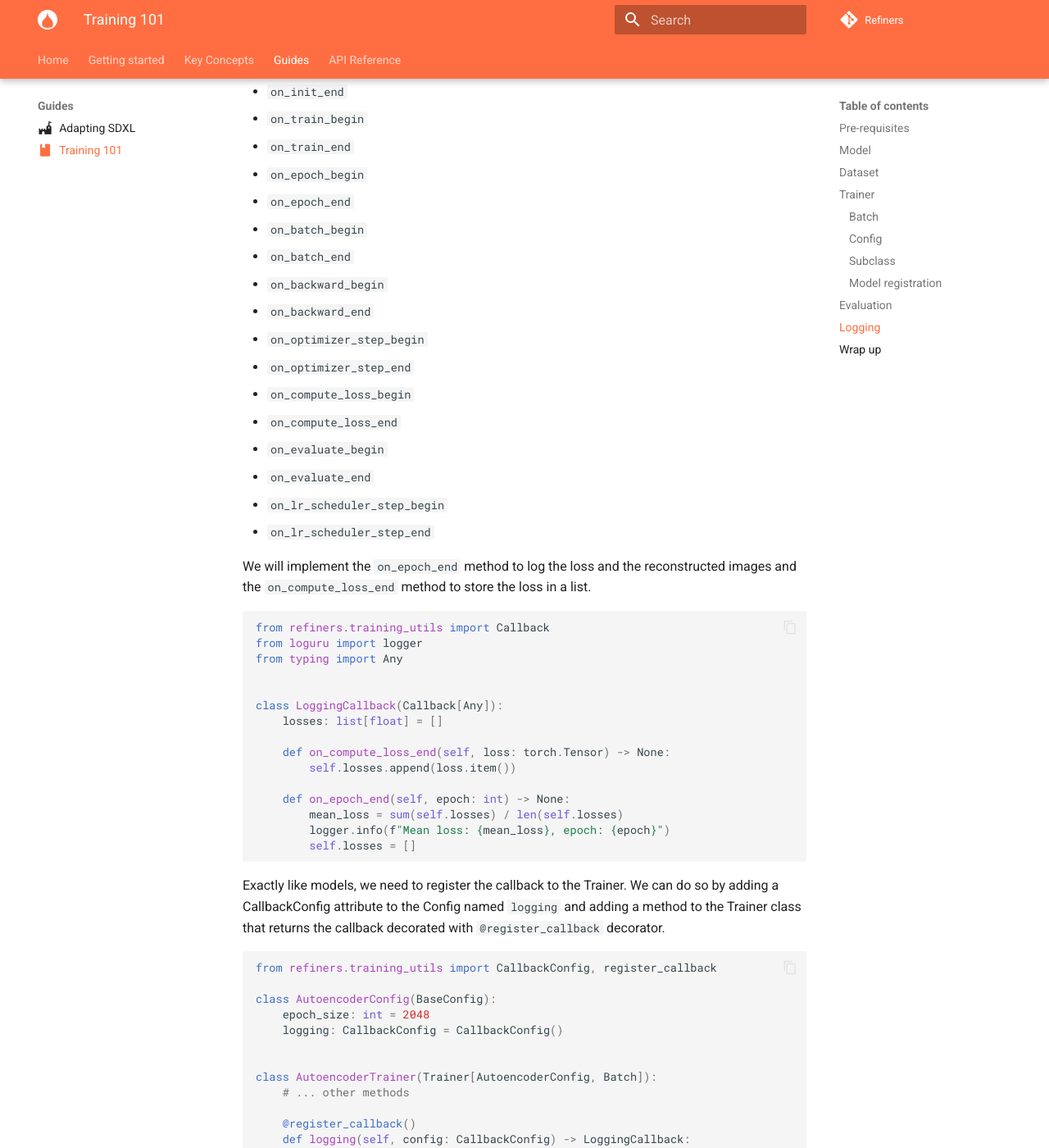
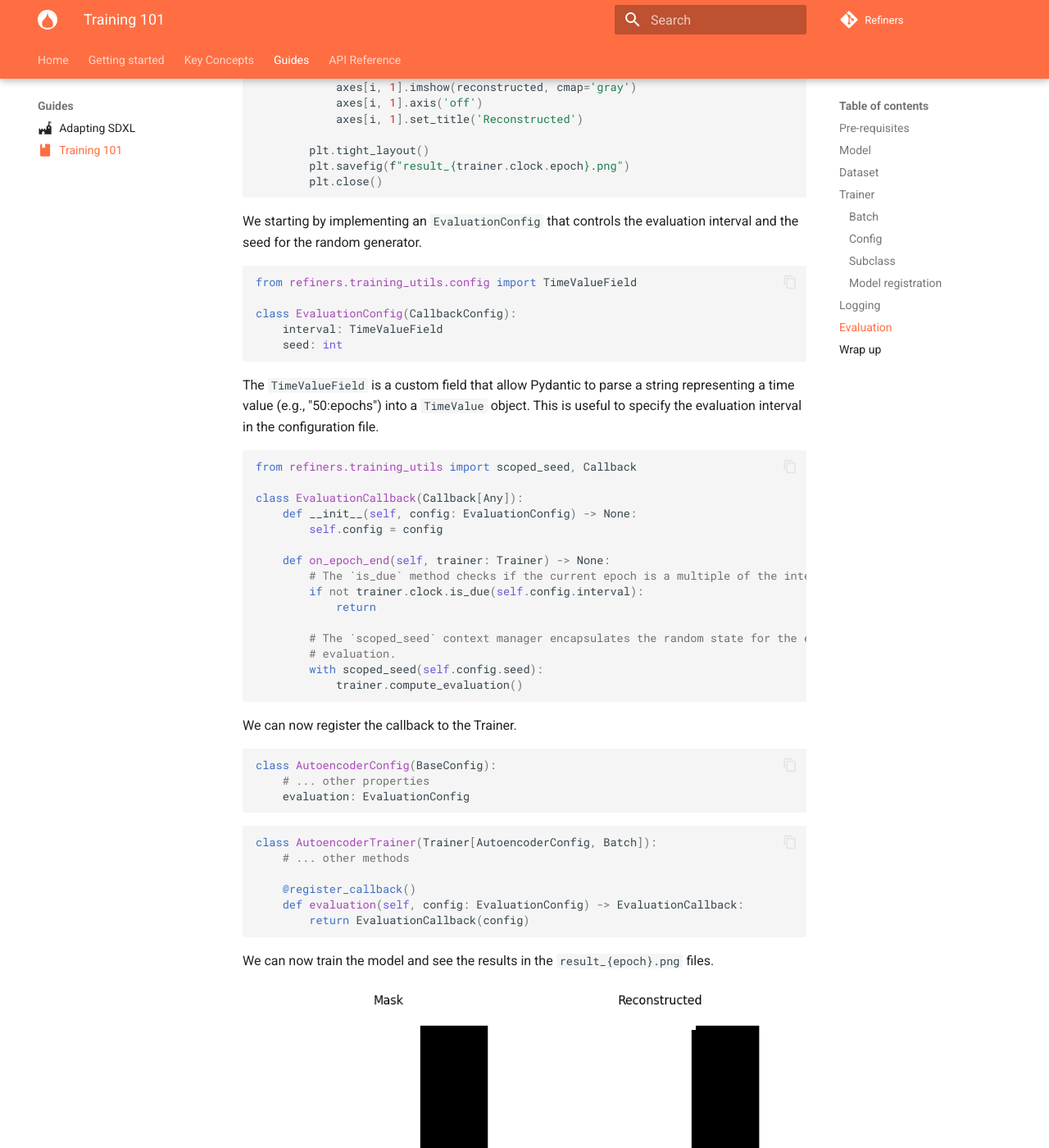
Before and after one commit to finegrain-ai/refiners, an MkDocs documentation site: the page built from docs/guides/training_101/index.md, in a window 1280 px wide and 1400 px high, scrolled down 7907 px. Shown: the whole window at 82% size. Built offline with MkDocs 1.6.1 and Material for MkDocs 9.7.7, drawn with Linux system fonts in a browser that asks for light colours; comment, search, counter and statistics services are not loaded; some of the changed text lies outside the part shown.

Commit message:
update Training 101

````diff
--- a/docs/guides/training_101/index.md
+++ b/docs/guides/training_101/index.md
@@ -222,12 +222,10 @@
 from refiners.training_utils import BaseConfig, TrainingConfig, OptimizerConfig, LRSchedulerConfig, Optimizers, LRSchedulerType, Epoch
 
 class AutoencoderConfig(BaseConfig):
-    # Since we are using a synthetic dataset, we will use a arbitrary fixed epoch size.
-    epoch_size: int = 2048
+    ...
 
 training = TrainingConfig(
     duration=Epoch(1000),
-    batch_size=32,
     device="cuda" if torch.cuda.is_available() else "cpu",
     dtype="float32"
 )
@@ -252,30 +250,31 @@
 
 We can now define the Trainer subclass. It should inherit from `refiners.training_utils.Trainer` and implement the following methods:
 
-  - `get_item`: This method should take an index and return a Batch.
-  - `collate_fn`: This method should take a list of Batch and return a concatenated Batch.
-  - `dataset_length`: We implement this property to return the length of the dataset.
-  - `compute_loss`: This method should take a Batch and return the loss.
+  - `create_data_iterable`: The `Trainer` will call this method to create and cache the data iterable. During training, the loop will pull batches from this iterable and pass them to the `compute_loss` method. Every time the iterable is exhausted, an epoch ends.
+  - `compute_loss`: This method should take a Batch and return the loss tensor.
+
+Here is a simple implementation of the `create_data_iterable` method. For this toy example, we will generate a simple list of `Batch` objects containing random masks. Later you can replace this with `torch.utils.data.DataLoader` or any other data loader with more complex features that support shuffling, parallel loading, etc.
 
 ```python
 from functools import cached_property
 from refiners.training_utils import Trainer
 
 
+class AutoencoderConfig(BaseConfig):
+    num_images: int = 2048
+    batch_size: int = 32
+
+
 class AutoencoderTrainer(Trainer[AutoencoderConfig, Batch]):
-    @cached_property
-    def image_generator(self) -> Generator[torch.Tensor, None, None]:
-        return generate_mask(size=64)
+    def create_data_iterable(self) -> list[Batch]:
+        dataset: list[Batch] = []
+        generator = generate_mask(size=64)
 
-    def get_item(self, index: int) -> Batch:
-        return Batch(image=next(self.image_generator).to(self.device, self.dtype))
+        for _ in range(self.config.num_images // self.config.batch_size):
+            masks = [next(generator) for _ in range(self.config.batch_size)]
+            dataset.append(Batch(image=torch.cat(masks, dim=0)))
 
-    def collate_fn(self, batch: list[Batch]) -> Batch:
-        return Batch(image=torch.cat([b.image for b in batch]))
-
-    @property
-    def dataset_length(self) -> int:
-        return self.config.epoch_size
+        return dataset
 
     def compute_loss(self, batch: Batch) -> torch.Tensor:
         raise NotImplementedError("We'll implement this later")
@@ -304,16 +303,20 @@
 
 
 class AutoencoderConfig(BaseConfig):
-    epoch_size: int = 2048
+    num_images: int = 2048
+    batch_size: int = 32
     autoencoder: AutoencoderModelConfig
 
 
 class AutoencoderTrainer(Trainer[AutoencoderConfig, Batch]):
+    # ... other methods
+
     @register_model()
     def autoencoder(self, config: AutoencoderModelConfig) -> Autoencoder:
         return Autoencoder()
 
     def compute_loss(self, batch: Batch) -> torch.Tensor:
+        batch.image = batch.image.to(self.device, self.dtype)
         x_reconstructed = self.autoencoder.decoder(
             self.autoencoder.encoder(batch.image)
         )
@@ -329,58 +332,6 @@
 ![alt text](terminal-logging.png)
 
 
-## Evaluation
-
-We can also evaluate the model using the `compute_evaluation` method.
-
-```python
-training = TrainingConfig(
-    duration=Epoch(1000)
-    batch_size=32,
-    device="cuda" if torch.cuda.is_available() else "cpu",
-    dtype="float32",
-    evaluation_interval=Epoch(50),
-)
-
-class AutoencoderTrainer(Trainer[AutoencoderConfig, Batch]):
-    # ... other methods
-
-    def compute_evaluation(self) -> None:
-        generator = generate_mask(size=64, seed=0)
-
-        grid: list[tuple[Image.Image, Image.Image]] = []
-        for _ in range(4):
-            mask = next(generator).to(self.device, self.dtype)
-            x_reconstructed = self.autoencoder.decoder(
-                self.autoencoder.encoder(mask)
-            )
-            loss = F.mse_loss(x_reconstructed, mask)
-            logger.info(f"Validation loss: {loss.detach().cpu().item()}")
-            grid.append(
-                (tensor_to_image(mask), tensor_to_image((x_reconstructed>0.5).float()))
-            )
-
-        import matplotlib.pyplot as plt
-
-        _, axes = plt.subplots(4, 2, figsize=(8, 16))
-
-        for i, (mask, reconstructed) in enumerate(grid):
-            axes[i, 0].imshow(mask, cmap='gray')
-            axes[i, 0].axis('off')
-            axes[i, 0].set_title('Mask')
-
-            axes[i, 1].imshow(reconstructed, cmap='gray')
-            axes[i, 1].axis('off')
-            axes[i, 1].set_title('Reconstructed')
-
-        plt.tight_layout()
-        plt.savefig(f"result_{trainer.clock.epoch}.png")
-        plt.close()
-```
-
-![alt text](evaluation.png)
-
-
 ## Logging
 
 Let's write a simple logging callback to log the loss and the reconstructed images during training. A callback is a class that inherits from `refiners.training_utils.Callback` and implement any of the following methods:
@@ -391,8 +342,8 @@
 - `on_train_end`
 - `on_epoch_begin`
 - `on_epoch_end`
-- `on_batch_begin`
-- `on_batch_end`
+- `on_step_begin`
+- `on_step_end`
 - `on_backward_begin`
 - `on_backward_end`
 - `on_optimizer_step_begin`
@@ -430,7 +381,7 @@
 from refiners.training_utils import CallbackConfig, register_callback
 
 class AutoencoderConfig(BaseConfig):
-    epoch_size: int = 2048
+    # ... other properties
     logging: CallbackConfig = CallbackConfig()
 
 
@@ -444,6 +395,101 @@
 
 ![alt text](loss-logging.png)
 
+## Evaluation
+
+Let's add an evaluation step to the Trainer. We will generate a few masks and their reconstructions and save them to a file. We start by implementing a `compute_evaluation` method, then we register a callback to call this method at regular intervals.
+
+
+```python
+class AutoencoderTrainer(Trainer[AutoencoderConfig, Batch]):
+    # ... other methods
+
+    def compute_evaluation(self) -> None:
+        generator = generate_mask(size=64, seed=0)
+
+        grid: list[tuple[Image.Image, Image.Image]] = []
+        for _ in range(4):
+            mask = next(generator).to(self.device, self.dtype)
+            x_reconstructed = self.autoencoder.decoder(
+                self.autoencoder.encoder(mask)
+            )
+            loss = F.mse_loss(x_reconstructed, mask)
+            logger.info(f"Validation loss: {loss.detach().cpu().item()}")
+            grid.append(
+                (tensor_to_image(mask), tensor_to_image((x_reconstructed>0.5).float()))
+            )
+
+        import matplotlib.pyplot as plt
+
+        _, axes = plt.subplots(4, 2, figsize=(8, 16))
+
+        for i, (mask, reconstructed) in enumerate(grid):
+            axes[i, 0].imshow(mask, cmap='gray')
+            axes[i, 0].axis('off')
+            axes[i, 0].set_title('Mask')
+
+            axes[i, 1].imshow(reconstructed, cmap='gray')
+            axes[i, 1].axis('off')
+            axes[i, 1].set_title('Reconstructed')
+
+        plt.tight_layout()
+        plt.savefig(f"result_{trainer.clock.epoch}.png")
+        plt.close()
+```
+
+We starting by implementing an `EvaluationConfig` that controls the evaluation interval and the seed for the random generator.
+
+```python
+from refiners.training_utils.config import TimeValueField
+
+class EvaluationConfig(CallbackConfig):
+    interval: TimeValueField
+    seed: int
+```
+
+The `TimeValueField` is a custom field that allow Pydantic to parse a string representing a time value (e.g., "50:epochs") into a `TimeValue` object. This is useful to specify the evaluation interval in the configuration file.
+
+```python
+from refiners.training_utils import scoped_seed, Callback
+
+class EvaluationCallback(Callback[Any]):
+    def __init__(self, config: EvaluationConfig) -> None:
+        self.config = config
+
+    def on_epoch_end(self, trainer: Trainer) -> None:
+        # The `is_due` method checks if the current epoch is a multiple of the interval.
+        if not trainer.clock.is_due(self.config.interval):
+            return
+
+        # The `scoped_seed` context manager encapsulates the random state for the evaluation and restores it after the
+        # evaluation.
+        with scoped_seed(self.config.seed):
+            trainer.compute_evaluation()
+```
+
+We can now register the callback to the Trainer.
+
+
+```python
+class AutoencoderConfig(BaseConfig):
+    # ... other properties
+    evaluation: EvaluationConfig
+```
+
+
+```python
+class AutoencoderTrainer(Trainer[AutoencoderConfig, Batch]):
+    # ... other methods
+
+    @register_callback()
+    def evaluation(self, config: EvaluationConfig) -> EvaluationCallback:
+        return EvaluationCallback(config)
+```
+
+We can now train the model and see the results in the `result_{epoch}.png` files.
+
+![alt text](evaluation.png)
+
 ## Wrap up
 
 You can train this toy model using the code below:
@@ -453,7 +499,6 @@
     ```py
     import random
     from dataclasses import dataclass
-    from functools import cached_property
     from typing import Any, Generator
 
     import torch
@@ -477,8 +523,10 @@
         TrainingConfig,
         register_callback,
         register_model,
-        Epoch,
     )
+    from refiners.training_utils.common import scoped_seed
+    from refiners.training_utils.config import TimeValueField
+
 
     class ConvBlock(fl.Chain):
         def __init__(self, in_channels: int, out_channels: int) -> None:
@@ -615,9 +663,31 @@
             self.losses = []
 
 
+    class EvaluationConfig(CallbackConfig):
+        interval: TimeValueField
+        seed: int
+
+
+    class EvaluationCallback(Callback["AutoencoderTrainer"]):
+        def __init__(self, config: EvaluationConfig) -> None:
+            self.config = config
+
+        def on_epoch_end(self, trainer: "AutoencoderTrainer") -> None:
+            # The `is_due` method checks if the current epoch is a multiple of the interval.
+            if not trainer.clock.is_due(self.config.interval):
+                return
+
+            # The `scoped_seed` context manager encapsulates the random state for the evaluation and restores it after the
+            # evaluation.
+            with scoped_seed(self.config.seed):
+                trainer.compute_evaluation()
+
+
     class AutoencoderConfig(BaseConfig):
-        epoch_size: int = 2048
+        num_images: int = 2048
+        batch_size: int = 32
         autoencoder: AutoencoderModelConfig
+        evaluation: EvaluationConfig
         logging: CallbackConfig = CallbackConfig()
 
 
@@ -626,11 +696,9 @@
     )
 
     training = TrainingConfig(
-        duration=Epoch(1000),
-        batch_size=32,
+        duration=Epoch(200),
         device="cuda" if torch.cuda.is_available() else "cpu",
         dtype="float32",
-        evaluation_interval=Epoch(50),
     )
 
     optimizer = OptimizerConfig(
@@ -645,30 +713,28 @@
         optimizer=optimizer,
         lr_scheduler=lr_scheduler,
         autoencoder=autoencoder_config,
+        evaluation=EvaluationConfig(interval=Epoch(50), seed=0),
         clock=ClockConfig(verbose=False),  # to disable the default clock logging
     )
 
 
     class AutoencoderTrainer(Trainer[AutoencoderConfig, Batch]):
-        @cached_property
-        def image_generator(self) -> Generator[torch.Tensor, None, None]:
-            return generate_mask(size=64)
+        def create_data_iterable(self) -> list[Batch]:
+            dataset: list[Batch] = []
+            generator = generate_mask(size=64)
 
-        def get_item(self, index: int) -> Batch:
-            return Batch(image=next(self.image_generator).to(self.device, self.dtype))
+            for _ in range(self.config.num_images // self.config.batch_size):
+                masks = [next(generator).to(self.device, self.dtype) for _ in range(self.config.batch_size)]
+                dataset.append(Batch(image=torch.cat(masks, dim=0)))
 
-        def collate_fn(self, batch: list[Batch]) -> Batch:
-            return Batch(image=torch.cat([b.image for b in batch]))
-
-        @property
-        def dataset_length(self) -> int:
-            return self.config.epoch_size
+            return dataset
 
         @register_model()
         def autoencoder(self, config: AutoencoderModelConfig) -> Autoencoder:
             return Autoencoder()
 
         def compute_loss(self, batch: Batch) -> torch.Tensor:
+            batch.image = batch.image.to(self.device, self.dtype)
             x_reconstructed = self.autoencoder.decoder(self.autoencoder.encoder(batch.image))
             return F.binary_cross_entropy(x_reconstructed, batch.image)
 
@@ -700,9 +766,13 @@
                 axes[i, 1].axis("off")
                 axes[i, 1].set_title("Reconstructed")
 
-            plt.tight_layout() # type: ignore
+            plt.tight_layout()  # type: ignore
             plt.savefig(f"result_{trainer.clock.epoch}.png")  # type: ignore
-            plt.close() # type: ignore
+            plt.close()  # type: ignore
+
+        @register_callback()
+        def evaluation(self, config: EvaluationConfig) -> EvaluationCallback:
+            return EvaluationCallback(config)
 
         @register_callback()
         def logging(self, config: CallbackConfig) -> LoggingCallback:
````
Also changed, not shown: other parts of docs/guides/training_101/index.md (+1 -0 lines).
